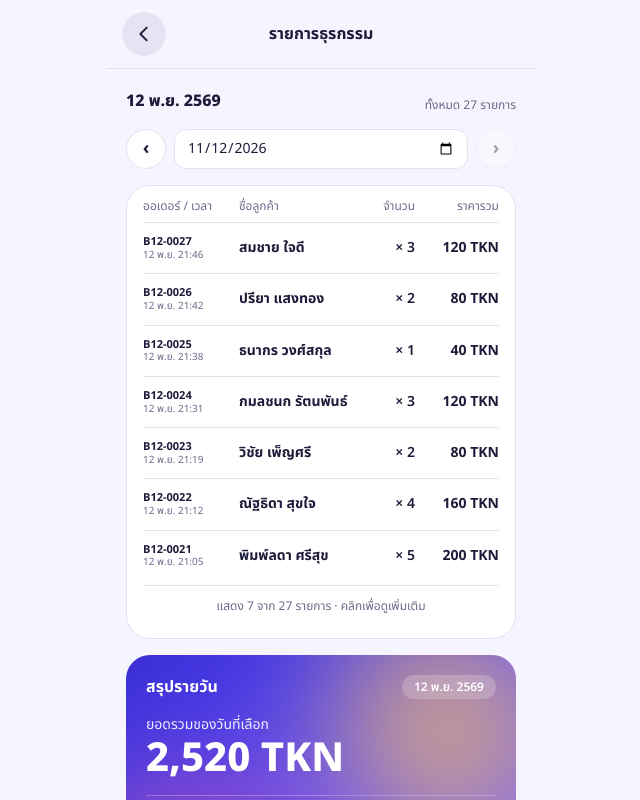
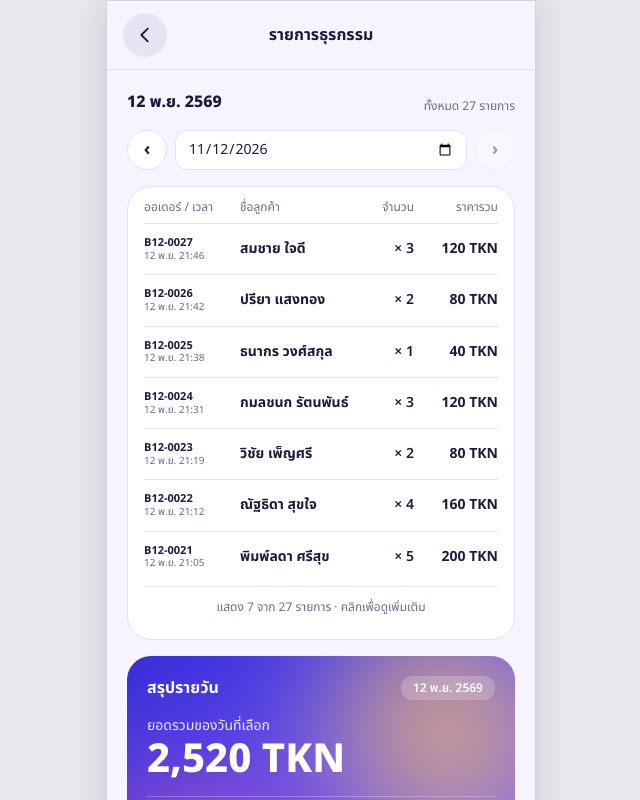
Before and after one commit to waraponlee-dotcom/merchant-app, a Next.js app: page /dashboard/all in a window 1280 px wide. Shown: the top 800 px of the page, without its empty margins (319-959 px from the left). Built offline with nearby package versions, Linux system fonts and the light colour scheme; no server answers.

Commit message:
feat: add app-frame styling for improved layout and visual consistency

```diff
--- a/app/globals.css
+++ b/app/globals.css
@@ -51,6 +51,13 @@ button {
   padding-bottom: calc(env(safe-area-inset-bottom) + 2.5rem);
 }
 
+@media (min-width: 431px) {
+  .app-frame {
+    border: 1px solid #d5d2df;
+    box-shadow: 0 0 32px rgba(28, 27, 58, 0.14);
+  }
+}
+
 @media (min-width: 768px) {
   html,
   body {
--- a/app/layout.tsx
+++ b/app/layout.tsx
@@ -30,9 +30,9 @@ export default function RootLayout({ children }: Readonly<{ children: ReactNode
     <html lang="th" className={thai.variable}>
       <body>
         {/* overflow-x-clip (not hidden) so sticky headers keep working */}
-        <div className="relative min-h-dvh w-full overflow-x-clip bg-canvas">
+        <div className="relative min-h-dvh w-full overflow-x-clip bg-[#e8e7ed]">
           <ConfigSync />
-          <div className="mx-auto min-h-dvh w-full max-w-[430px]">{children}</div>
+          <div className="app-frame mx-auto min-h-dvh w-full max-w-[430px] bg-canvas">{children}</div>
         </div>
       </body>
     </html>
```
